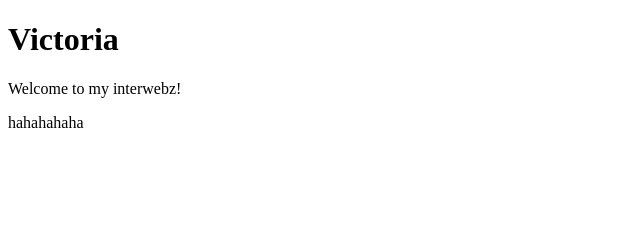
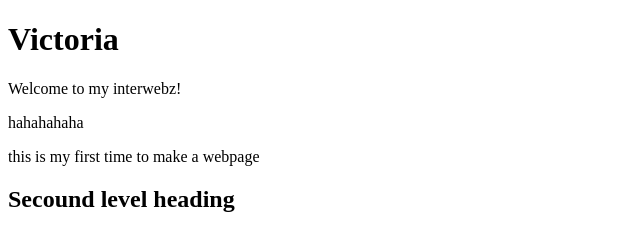
Before and after one commit to vvvictoriaLiu/vvvictoriaLiu.github.io, a plain HTML site: page demo/index.html in a window 1280 px wide. Shown: the whole page, without its empty margins (0-640 px from the left). Drawn offline with Linux system fonts and the light colour scheme.

Commit message:
add paragraph and heading

```diff
--- a/demo/index.html
+++ b/demo/index.html
@@ -9,5 +9,7 @@
     <h1>Victoria</h1>
     <p>Welcome to my interwebz!</p>
     <p>hahahahaha</p>
+    <p>this is my first time to make a webpage</p>
+    <h2>Secound level heading</h2>
 </body>
 </html>
```
